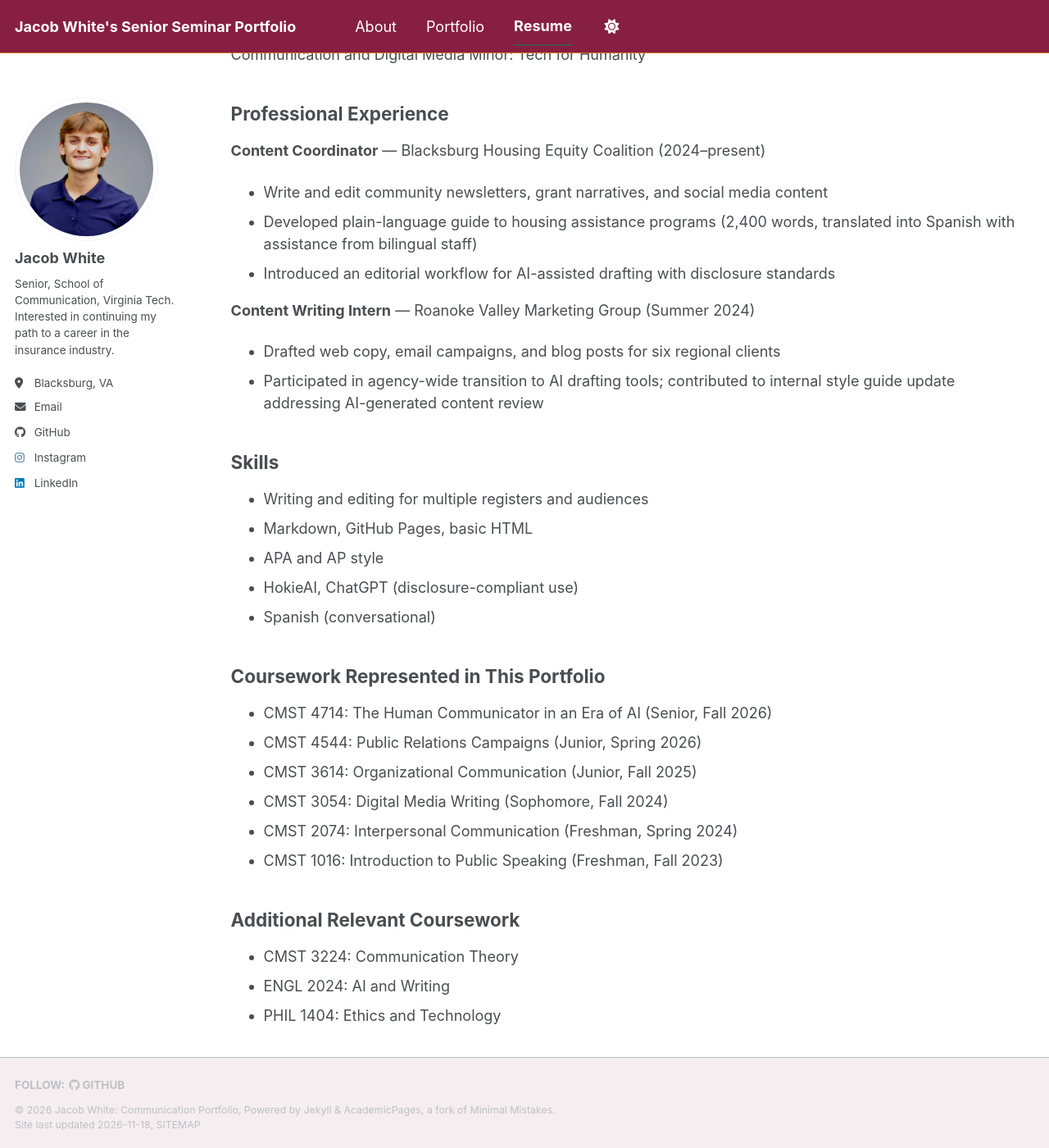
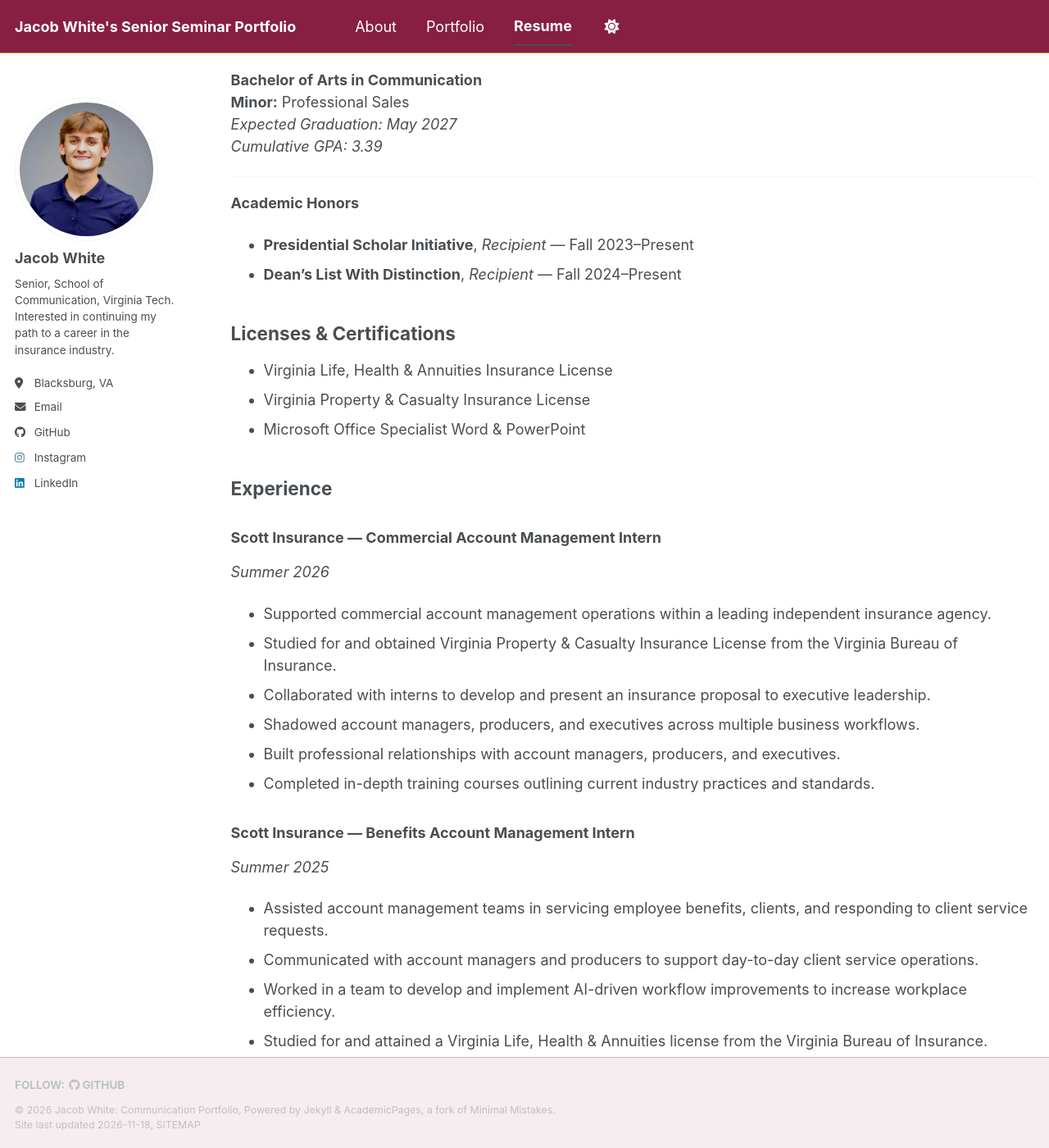
Before and after one commit to Jacobw23-Coder/jacobw23-coder.github.io, a Jekyll site: the page built from _pages/cv.md, in a window 1280 px wide and 1400 px high, scrolled down 193 px. Shown: the whole window at 82% size. Built offline with Jekyll 4.4.1, drawn with Linux system fonts in a browser that asks for light colours; a script bundle is joined from its source files by our own code; library files that are not in the unit come from our copies; some of the changed text lies outside the part shown.

Commit message:
Revise CV with updated education and experience
Updated CV to reflect educational background, professional experience, and skills. Added details on internships and leadership involvement.

```diff
--- a/_pages/cv.md
+++ b/_pages/cv.md
@@ -16,46 +16,72 @@ redirect_from:
 
 ## Education
 
-**Virginia Tech**, Blacksburg, VA
-B.A. in Communication, expected May 2027
-Concentration: Strategic Communication and Digital Media
-Minor: Tech for Humanity
+### Virginia Tech — Blacksburg, VA
 
-## Professional Experience
+**Bachelor of Arts in Communication**
+**Minor:** Professional Sales
+*Expected Graduation: May 2027*
+*Cumulative GPA: 3.39*
 
-**Content Coordinator** — Blacksburg Housing Equity Coalition (2024–present)
-- Write and edit community newsletters, grant narratives, and social media content
-- Developed plain-language guide to housing assistance programs (2,400 words,
-  translated into Spanish with assistance from bilingual staff)
-- Introduced an editorial workflow for AI-assisted drafting with disclosure standards
+---
 
-**Content Writing Intern** — Roanoke Valley Marketing Group (Summer 2024)
-- Drafted web copy, email campaigns, and blog posts for six regional clients
-- Participated in agency-wide transition to AI drafting tools; contributed to internal
-  style guide update addressing AI-generated content review
+**Academic Honors**
+
+- **Presidential Scholar Initiative**, *Recipient* — Fall 2023–Present
+- **Dean's List With Distinction**, *Recipient* — Fall 2024–Present
+
+## Licenses & Certifications
+
+- Virginia Life, Health & Annuities Insurance License
+- Virginia Property & Casualty Insurance License
+- Microsoft Office Specialist Word & PowerPoint
+
+## Experience
+
+### Scott Insurance — Commercial Account Management Intern
+
+*Summer 2026*
+
+- Supported commercial account management operations within a leading independent insurance agency.
+- Studied for and obtained Virginia Property & Casualty Insurance License from the Virginia Bureau of Insurance.
+- Collaborated with interns to develop and present an insurance proposal to executive leadership.
+- Shadowed account managers, producers, and executives across multiple business workflows.
+- Built professional relationships with account managers, producers, and executives.
+- Completed in-depth training courses outlining current industry practices and standards.
+
+### Scott Insurance — Benefits Account Management Intern
+
+*Summer 2025*
+
+- Assisted account management teams in servicing employee benefits, clients, and responding to client service requests.
+- Communicated with account managers and producers to support day-to-day client service operations.
+- Worked in a team to develop and implement AI-driven workflow improvements to increase workplace efficiency.
+- Studied for and attained a Virginia Life, Health & Annuities license from the Virginia Bureau of Insurance.
+- Shadowed account managers, account executives, sales producers and gained in-depth role insights.
+
+### Dollar General — Sales Associate
+
+*Summer 2024*
+
+- Delivered fast-paced customer service and sales support in a high-volume retail environment.
+- Maintained merchandising standards and organized inventory to improve store presentation and efficiency.
+
+## Leadership & Involvement
+
+- **Presidential Scholar Initiative** — 2023–Present
+- **VT First Gen** — 2023–Present
+- **Virginia Tech Spikeball Club** — 2023–2024
+- **Jefferson Forest High School Track & Field**, *Captain* — 2018–2023
+- **Huckleberry Trail Cleanup Initiative**, *Organizer* — Spring 2026
 
 ## Skills
 
-- Writing and editing for multiple registers and audiences
-- Markdown, GitHub Pages, basic HTML
-- APA and AP style
-- HokieAI, ChatGPT (disclosure-compliant use)
-- Spanish (conversational)
-
-## Coursework Represented in This Portfolio
-
-- CMST 4714: The Human Communicator in an Era of AI (Senior, Fall 2026)
-- CMST 4544: Public Relations Campaigns (Junior, Spring 2026)
-- CMST 3614: Organizational Communication (Junior, Fall 2025)
-- CMST 3054: Digital Media Writing (Sophomore, Fall 2024)
-- CMST 2074: Interpersonal Communication (Freshman, Spring 2024)
-- CMST 1016: Introduction to Public Speaking (Freshman, Fall 2023)
-
-## Additional Relevant Coursework
-
-- CMST 3224: Communication Theory
-- ENGL 2024: AI and Writing
-- PHIL 1404: Ethics and Technology
+- Client Relationship Management
+- AI Workflow Optimization
+- Microsoft Office Suite (Excel, Word, PowerPoint)
+- Teamwork and Collaboration
+- Public Speaking & Professional Presentations
+- Videography, Photoshop & Photography
 
 <!-- ============================================================ -->
 <!-- END OF EXAMPLE. REPLACE WITH YOUR OWN CV ABOVE THIS LINE.   -->
```
